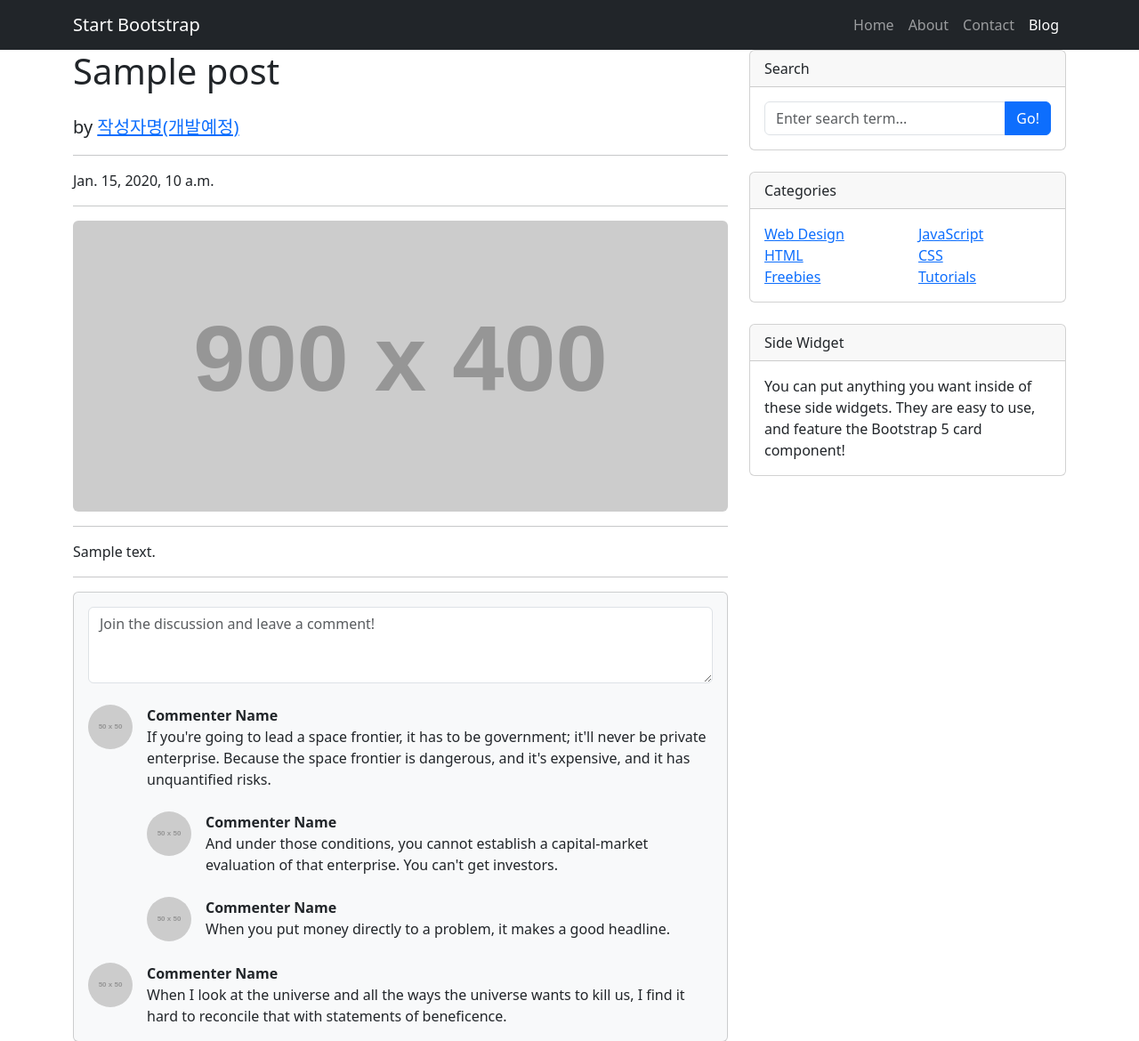
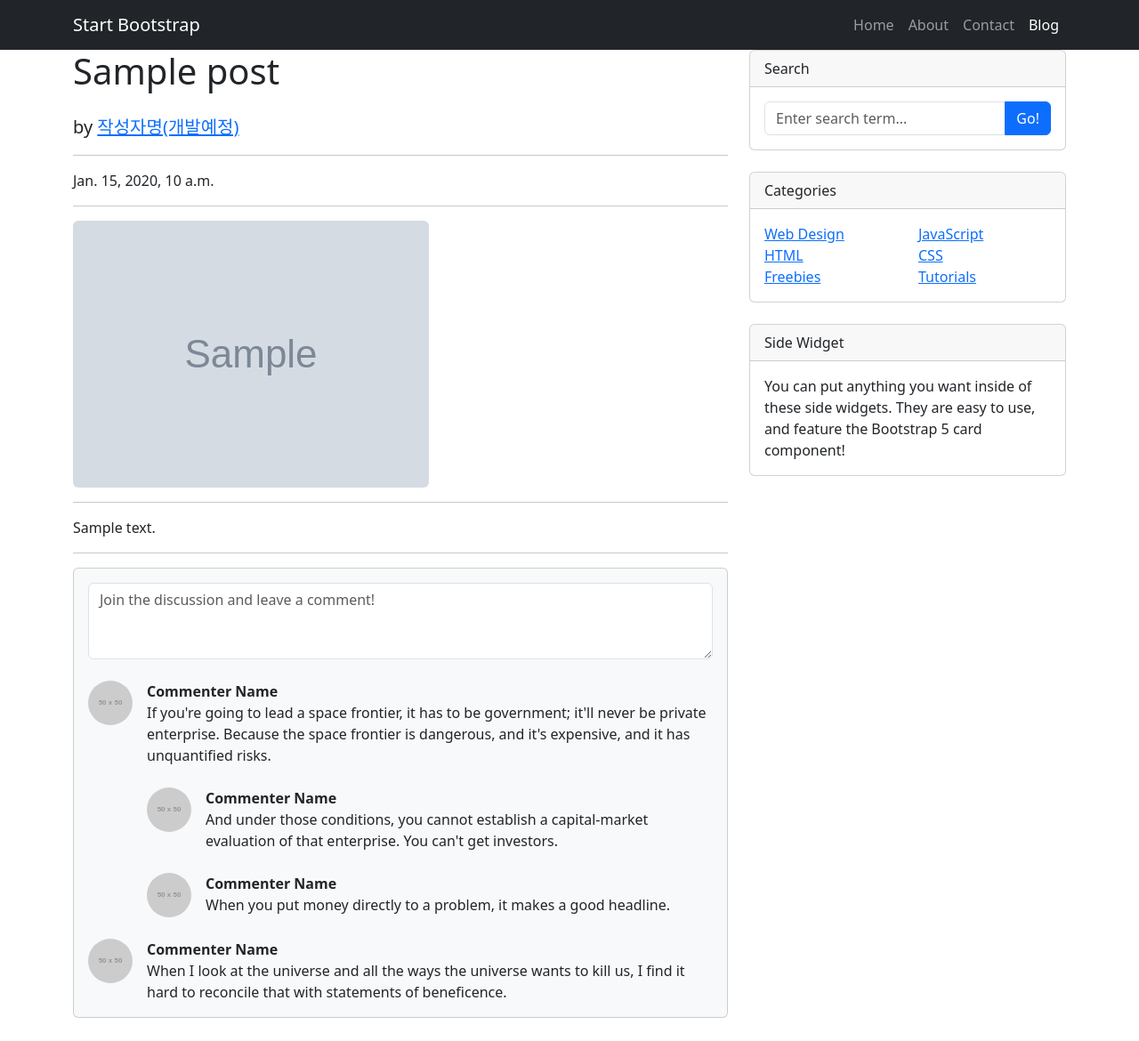
Before and after one commit to KIMBBOI/django_blog_songsite, a Django app: page /blog/1/ in a window 1280 px wide. Shown: the top 1170 px of the page at 89% size. Run offline with Django 5.2, Linux system fonts and the light colour scheme; tables that the repository leaves empty hold one stand-in row (values such as "Sample post"); grey boxes marked "Sample" are stand-in pictures; grey boxes labelled with a size stand in for pictures from a placeholder-image service; some libraries are stand-ins or nearby versions.

Commit message:
포스트 상세 페이지에 대표 이미지 출력하기

```diff
--- a/blog/templates/blog/post_detail.html
+++ b/blog/templates/blog/post_detail.html
@@ -59,7 +59,7 @@
                 <hr>
 
                 <!-- Preview Image -->
-                <img class="img-fluid rounded" src="https://dummyimage.com/900x400/ced4da/6c757d.jpg" alt="">
+                <img class="img-fluid rounded" src="{{ post.head_image.url }}" alt="">
 
                 <hr>
 
```
